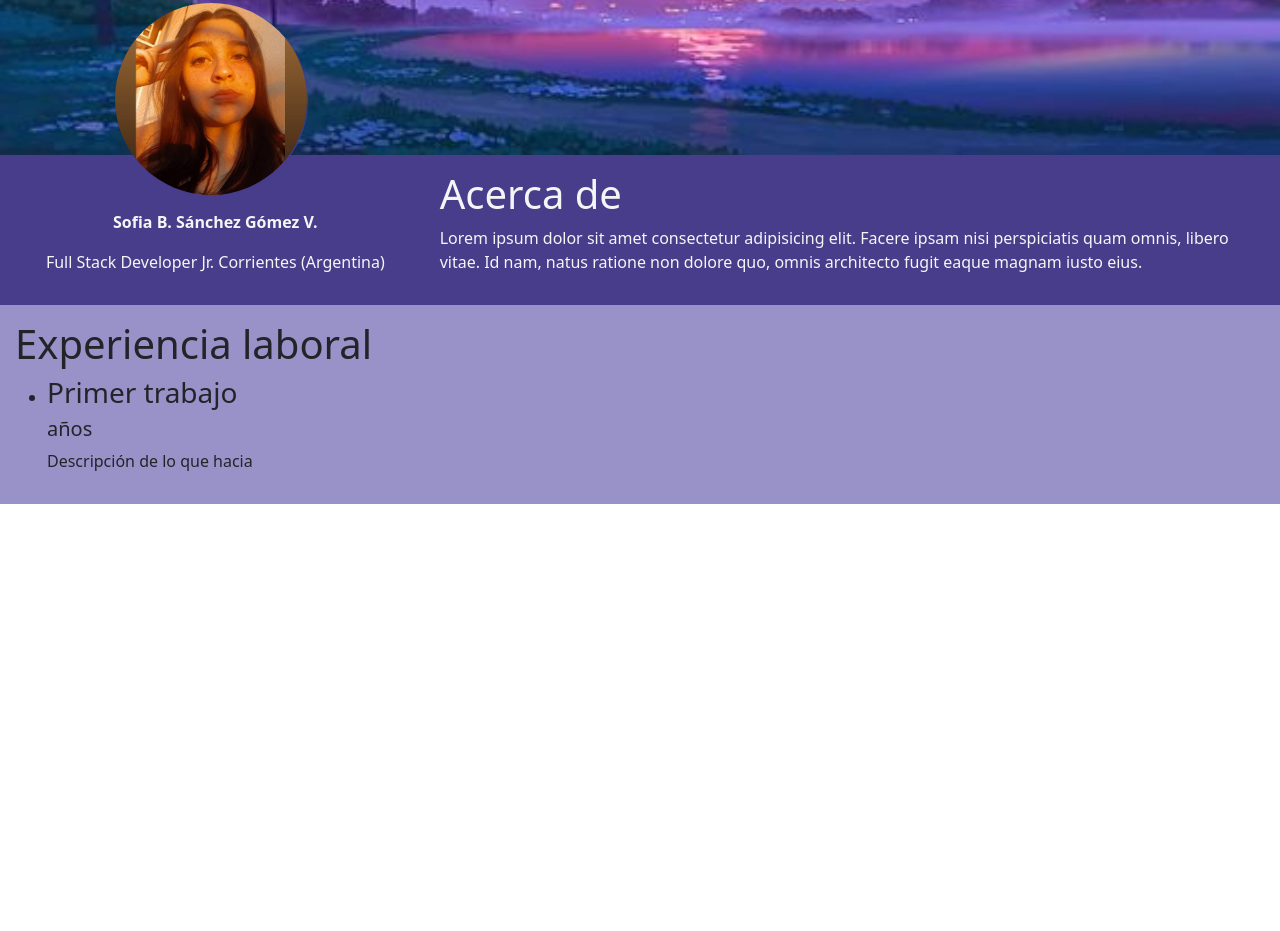
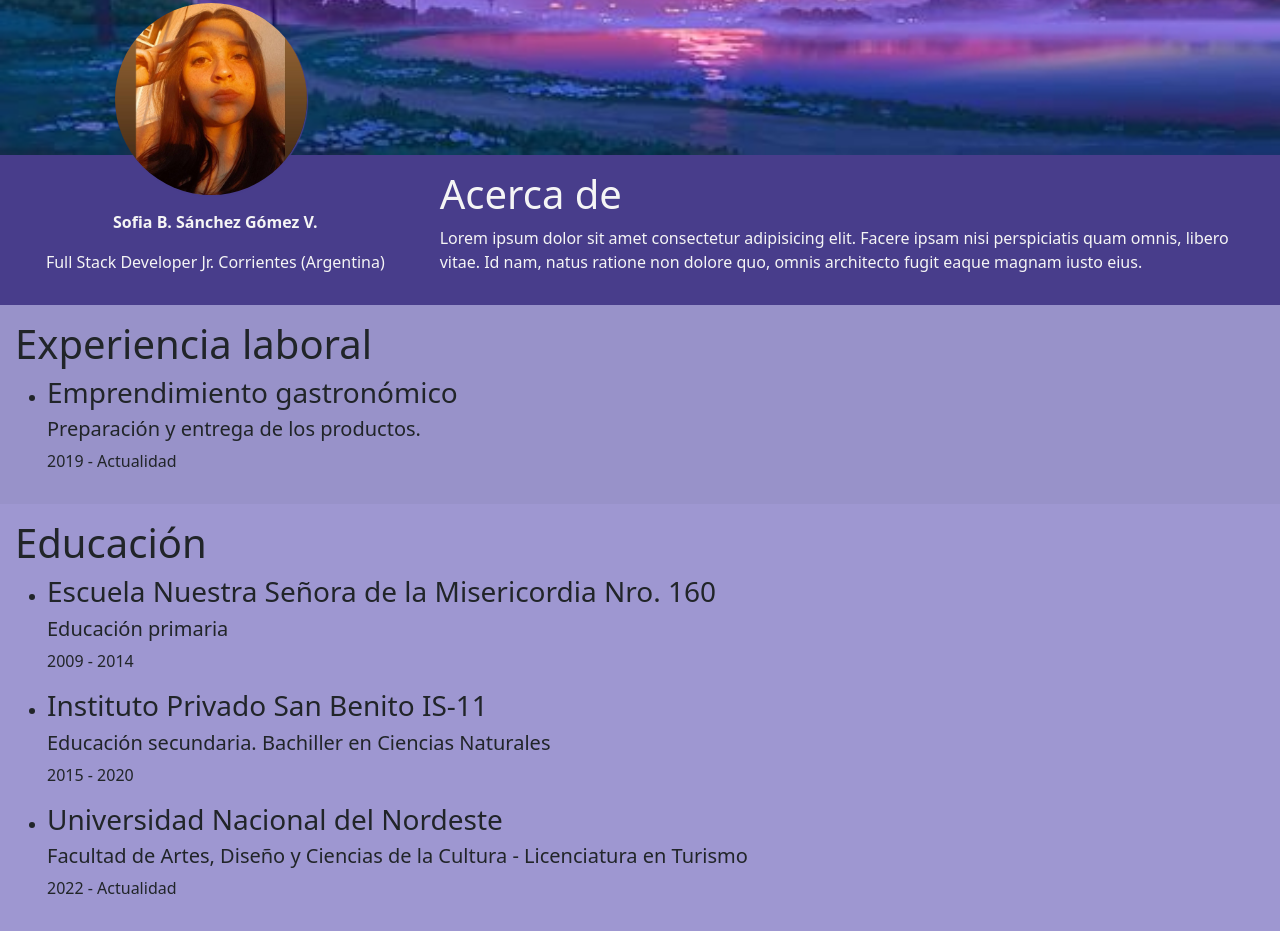
Before and after one commit to Sofisgv/Portfolio_SofiaSanchez, a plain HTML site: page index.html in a window 1280 px wide. Shown: the part 537-1468 px from the top of the page. Before the commit the page ends 1041 px from the top, so only its background shows below. Drawn offline with nearby package versions, Linux system fonts and the light colour scheme.

Commit message:
Educación

```diff
--- a/index.html
+++ b/index.html
@@ -41,9 +41,37 @@
         <div class="col-lg-11">
             <ul>
                 <li>
-                    <h3>Primer trabajo</h3><h5>años</h5>
+                    <h3>Emprendimiento gastronómico</h3>
+                    <h5>Preparación y entrega de los productos.</h5>
                 </li>
-                <p>Descripción de lo que hacia</p>
+                <p>2019 - Actualidad</p>
+            </ul>
+        </div>
+    </div>
+
+    <div class="row" id="SeccionEducacion">
+        <h1>Educación</h1>
+        <div class="col-lg-11">
+            <ul>
+                <li>
+                    <h3>Escuela Nuestra Señora de la Misericordia Nro. 160</h3>
+                    <h5>Educación primaria</h5>
+                </li>
+                <p>2009 - 2014</p>
+            </ul>
+            <ul>
+                <li>
+                    <h3>Instituto Privado San Benito IS-11</h3>
+                    <h5>Educación secundaria. Bachiller en Ciencias Naturales</h5>
+                </li>
+                <p>2015 - 2020</p>
+            </ul>
+            <ul>
+                <li>
+                    <h3>Universidad Nacional del Nordeste</h3>
+                    <h5>Facultad de Artes, Diseño y Ciencias de la Cultura - Licenciatura en Turismo</h5>
+                </li>
+                <p>2022 - Actualidad</p>
             </ul>
         </div>
     </div>
--- a/styles.css
+++ b/styles.css
@@ -39,3 +39,7 @@ header {
 #SeccionExperiencia {
     background-color: rgb(152, 146, 201);
 }
+
+#SeccionEducacion {
+    background-color: rgb(158, 151, 209);
+}
```
